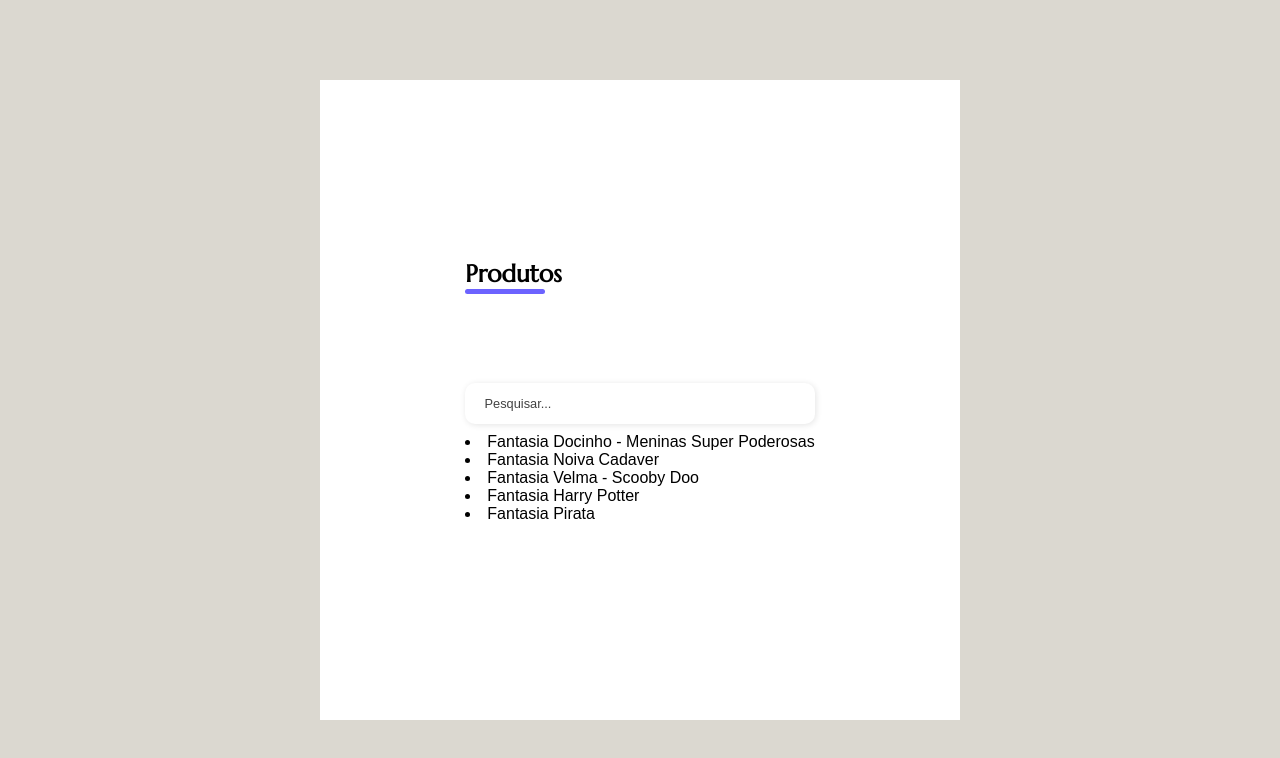
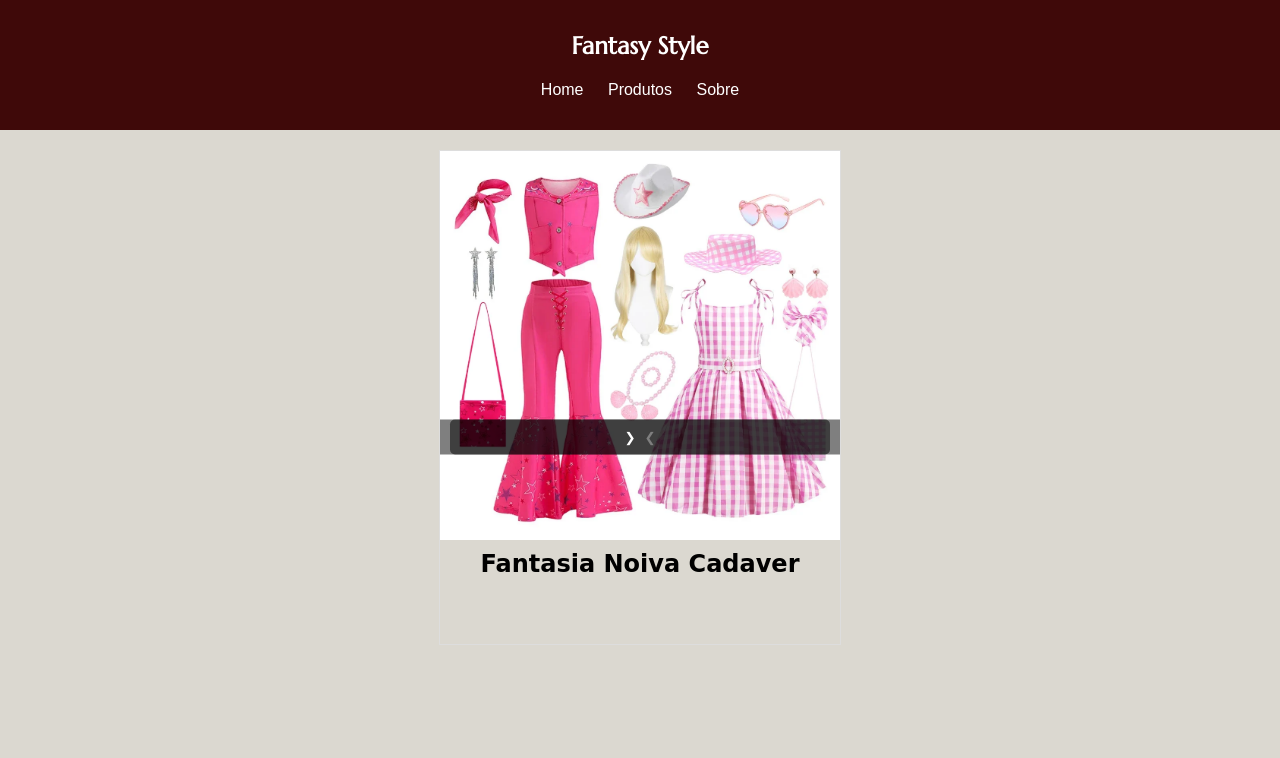
Before and after one commit to AyaMachina/Com-rcio-Eletr-nico, a plain HTML site: page sessao_produto.html in a window 1280 px wide. Drawn offline with Linux system fonts and the light colour scheme.

Commit message:
update
fazendo novo ajuste

```diff
--- a/css/style.css
+++ b/css/style.css
@@ -1,11 +1,25 @@
-body {
-    width: 100%;
+#body-sec {
+    font-family: Arial, sans-serif;
+    margin: 0;
+    padding: 0;
+    box-sizing: border-box;
+    background-color: #DBD8D0;
+}
+
+#body-pri {
+    font-family: Arial, sans-serif;
+    margin: 0;
+    padding: 0;
     height: 100vh;
     display: flex;
     justify-content: center;
     align-items: center;
     background-color: #DBD8D0;
+    box-sizing: border-box;
+    width: 100%;
 }
+
+
 
 #titulo_pagina{
     font-family: 'Marcellus', serif;
@@ -19,17 +33,6 @@ h1{
 h2{
     font-family: 'Pinyon Script', cursive;
 
-}
-
-body {
-    font-family: Arial, sans-serif;
-    background-color:  #DBD8D0;
-    margin: 0;
-    padding: 0;
-    display: flex;
-    justify-content: center;
-    align-items: center;
-    height: 100vh;
 }
 
 
@@ -293,3 +296,76 @@ button a {
         margin-top: 0.5rem;
     }
 }
+
+
+
+
+header {
+    background-color: #3f0909;
+    color: #fff;
+    padding: 15px 0;
+    text-align: center;
+}
+
+nav ul {
+    list-style: none;
+    padding: 0;
+}
+
+nav ul li {
+    display: inline;
+    margin: 0 10px;
+}
+
+nav ul li a {
+    color: #fff;
+    text-decoration: none;
+}
+
+.carousel {
+    position: relative;
+    max-width: 400px;
+    margin: 20px auto;
+    overflow: hidden;
+    border: 1px solid #dddddd;
+}
+
+.carousel-container {
+    display: flex;
+    transition: transform 0.5s ease-in-out;
+}
+
+.carousel-slide {
+    min-width: 100%;
+    box-sizing: border-box;
+}
+
+.carousel-slide img {
+    width: 100%;
+    display: block;
+}
+
+.carousel-button {
+    position: absolute;
+    top: 50%;
+    transform: translateY(-50%);
+    background-color: rgba(0, 0, 0, 0.5);
+    border: none;
+    color: #fff;
+    padding: 10px;
+    cursor: pointer;
+    z-index: 10;
+}
+
+.carousel-button.prev {
+    left: 10px;
+}
+
+.carousel-button.next {
+    right: 10px;
+}
+
+.carousel-slide h2, .carousel-slide p {
+    text-align: center;
+    margin: 10px 0;
+}
--- /dev/null
+++ b/script.js
@@ -0,0 +1,38 @@
+
+let currentSlide = 0;
+
+
+function showSlide(index) {
+
+    const slides = document.querySelectorAll('.carousel-slide');
+
+    if (index >= slides.length) {
+        currentSlide = 0;
+
+    } else if (index < 0) {
+        currentSlide = slides.length - 1;
+
+    } else {
+        currentSlide = index;
+    }
+
+    const offset = -currentSlide * 100;
+
+
+    document.querySelector('.carousel-container').style.transform = `translateX(${offset}%)`;
+}
+
+
+function nextSlide() {
+    showSlide(currentSlide + 1);
+}
+
+
+function prevSlide() {
+    showSlide(currentSlide - 1);
+}
+
+
+document.addEventListener('DOMContentLoaded', () => {
+    showSlide(currentSlide);
+});
--- a/sessao_produto.html
+++ b/sessao_produto.html
@@ -5,31 +5,41 @@
     <meta name="viewport" content="width=device-width, initial-scale=1.0">
     <link rel="stylesheet" href="https://fonts.googleapis.com/css?family=Marcellus">
     <link rel="stylesheet" href="css/style.css">
+    <script src="script.js"></script>
     <title>Sessão de Produtos</title>
 </head>
-<body>
-    <div class="container">
-        <div class="form">
-            <form action="#">
-                <div class="form-header">
-                    <div class="title">
-                        <h1>Produtos</h1>
-                    </div>
+<body id="body-sec">
+    <header>
+        <h1>Fantasy Style</h1>
+        <nav>
+            <ul>
+                <li><a href="#">Home</a></li>
+                <li><a href="#">Produtos</a></li>
+                <li><a href="#">Sobre</a></li>
+            </ul>
+        </nav>
+    </header>
+    <main>
+        <section class="carousel">
+            <button class="carousel-button prev" onclick="prevSlide()">&#10094;</button>
+            <div class="carousel-container">
+                <div class="carousel-slide active">
+                    <img src="setts/img/fantasia da barbie.png" alt="Fantasia da Barbie">
+                    <h2>Fantasia Noiva Cadaver</h2>
                 </div>
-                <div class="input-group">
-                    <div class="input-box">
-                        <input id="firstname" type="text" name="firstname" placeholder="Pesquisar..." required>
-
-                        <li>Fantasia Docinho - Meninas Super Poderosas</li>
-                        <li>Fantasia Noiva Cadaver</li>
-                        <li>Fantasia Velma - Scooby Doo</li>
-                        <li>Fantasia Harry Potter</li>
-                        <li>Fantasia Pirata</li>
-
-                    </div>
+                <div class="carousel-slide">
+                    <img src="setts/img/fantasias-halloween-chucky.jpg" alt="fantasia do chuck">
+                    <h2>Fantasia do Chuck</h2>
                 </div>
-            </form>
-        </div>
-    </div>
+                <div class="carousel-slide">
+                    <img src="setts/img/fantasia harry potter.png" alt="Fantasia harry potter">
+                    <h2>Fantasia Harry Potter</h2>
+                    <p>Bolo branco com rosas nas cores branco, vermelho e rosa</p>
+                </div>
+            </div>
+            <button class="carousel-button next" onclick="nextSlide()">&#10095;</button>
+        </section>
+    </main>
+    <script src="script.js"></script>
 </body>
 </html>
```
Also changed, not shown: cadastrar_cliente.html (+1 -1 lines), index.html (+1 -1 lines), setts/img/fantasia da barbie.png (added), setts/img/fantasia harry potter.png (added), setts/img/fantasias-halloween-chucky.jpg (added).
